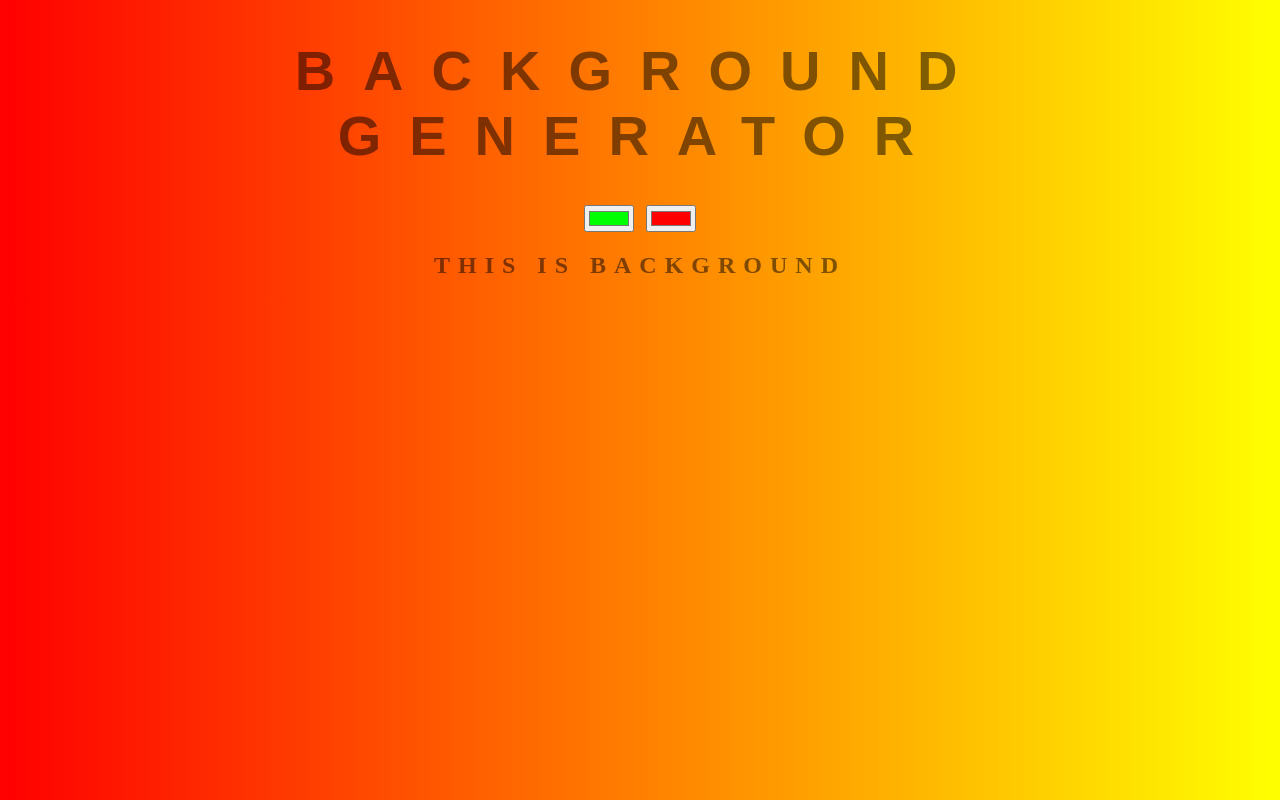
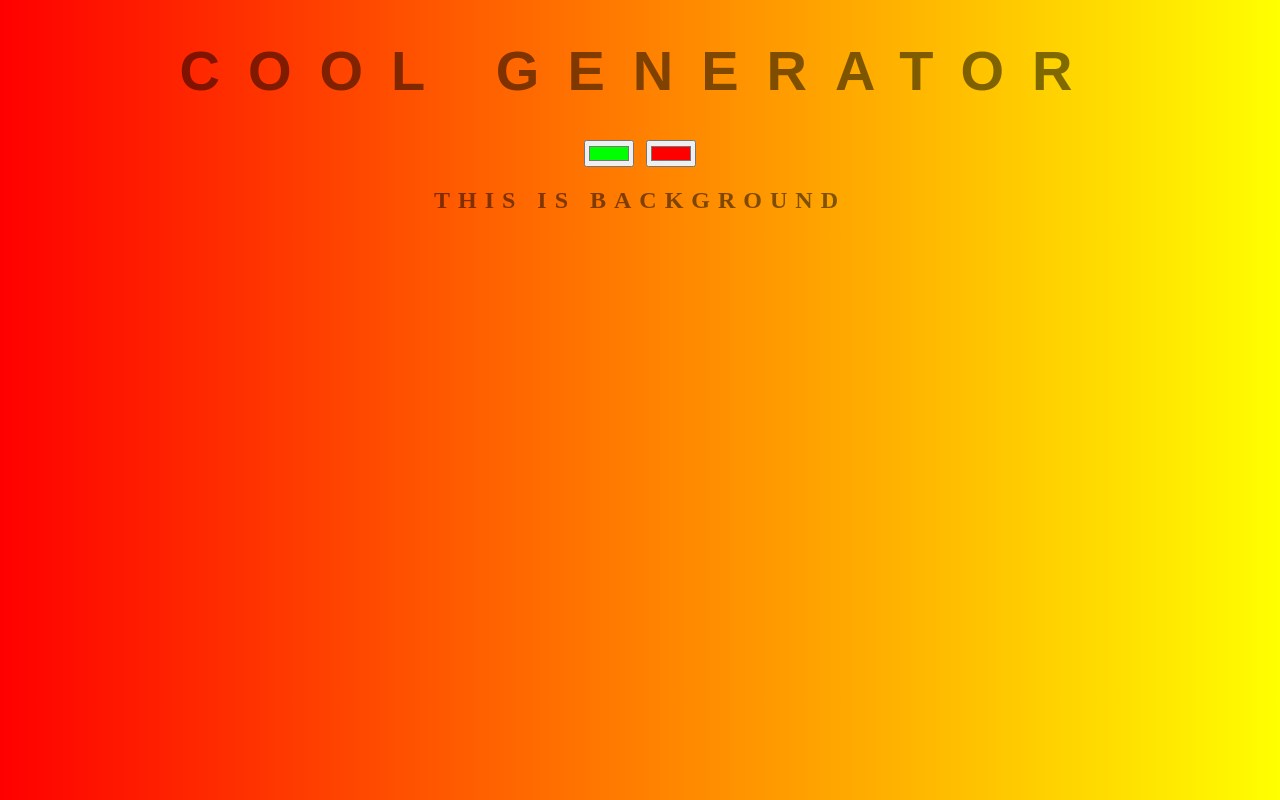
Before and after one commit to VAIBHAVKUMARTONDAK/background-generator, a plain HTML site: page index.html in a window 1280 px wide. Drawn offline with Linux system fonts and the light colour scheme.

Commit message:
reverting back to original

```diff
--- a/index.html
+++ b/index.html
@@ -5,7 +5,7 @@
 	<link rel="stylesheet" type="text/css" href="style.css">
 </head>
 <body id="gradient">
-	<h1> BACKGROUND Generator</h1>
+	<h1> COOL Generator</h1>
 	<input class="color1" type="color" name="color1" value="#00ff00">
 	<input class="color2" type="color" name="color2" value="#ff0000">
 	<h2> This is Background</h2>
```
